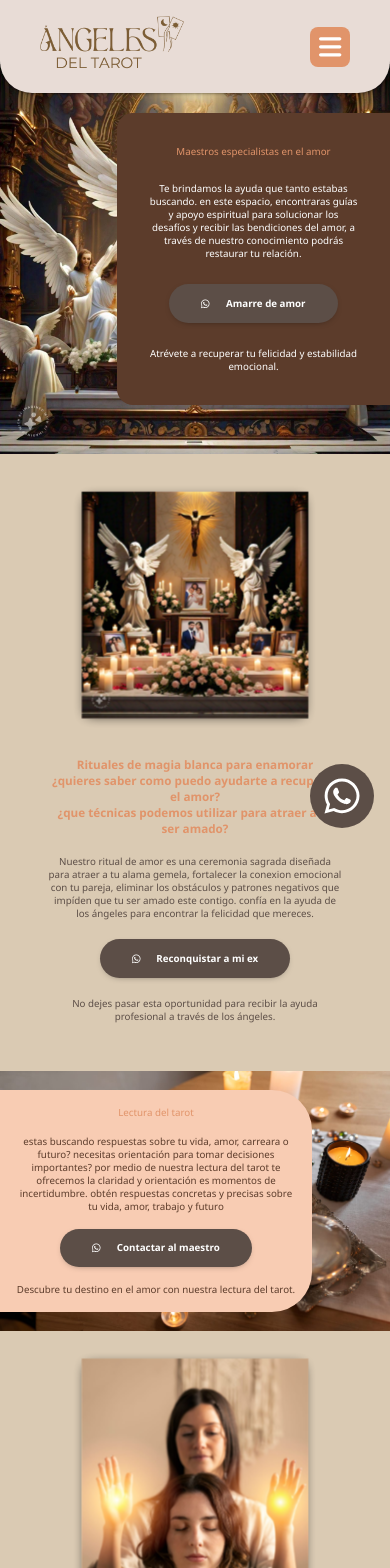
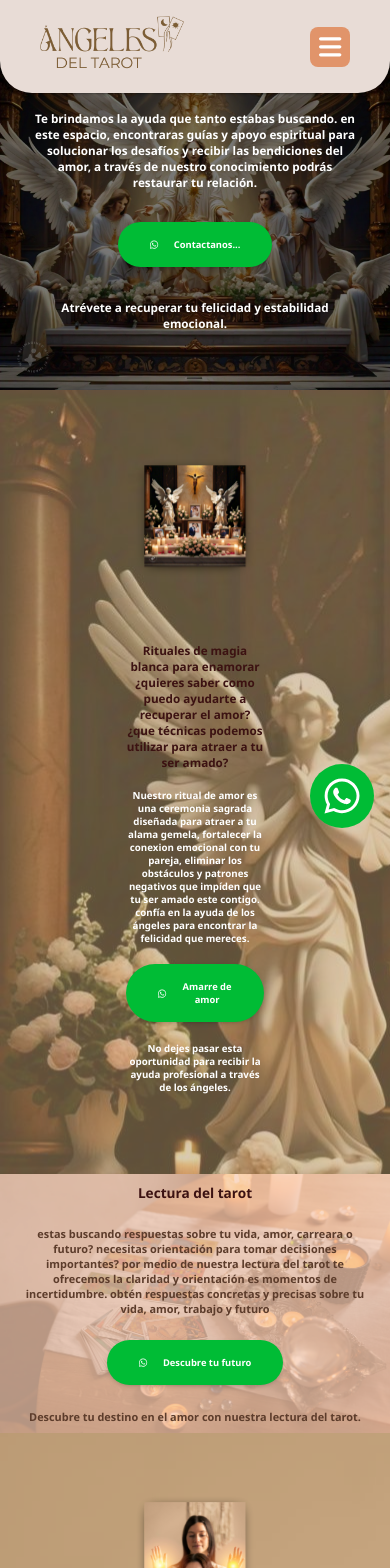
Before and after one commit to IsmaelBM-best/angeles_del_tarot, a Vue app: page / in a window 390 px wide. Shown: the top 1568 px of the page. Built offline with nearby package versions, Linux system fonts and the light colour scheme.

Commit message:
new images, new text size, new animations

```diff
--- a/src/components/Header.vue
+++ b/src/components/Header.vue
@@ -38,7 +38,7 @@ export default {
       <div class="option" @click="redirectToWhatsApp('Artilugios de poder')">Artilugios de poder</div>
       <div class="option" @click="redirectToWhatsApp('Limpias')">Limpias</div>
       <div class="option" @click="redirectToWhatsApp('Lectura del tarot')">Lectura del tarot</div>
-      <div class="option" @click="redirectToWhatsApp('Lectura de angelologia')">Lectura de angelología</div>
+      <div class="option" @click="redirectToWhatsApp('Abre caminos')">Abre caminos</div>
     </div>
   </div>
 </template>
--- a/src/components/Main.vue
+++ b/src/components/Main.vue
@@ -56,22 +56,24 @@ export default {
               <div class="text">Te brindamos la ayuda que tanto estabas buscando. en este espacio, encontraras guías y apoyo espiritual para solucionar los desafíos y recibir las bendiciones del amor, a través de nuestro conocimiento podrás restaurar tu relación.</div>
               <a href="https://wa.me/3015795111" class="button_appointment" target="_blank">
                 <font-awesome-icon :icon="['fab', 'whatsapp']" />
-                Amarre de amor
+                Contactanos...
               </a>
               <div class="text">Atrévete a recuperar tu felicidad y estabilidad emocional.</div>
             </div>
         </div>
 
-        <div class="angels_information">
+        <div class="angels_information image_two">
+            <div class="blur_angels_info">
               <img src="../image/angeles_2.jpeg" alt="">
               <div class="angels_text">
                   <div class="question">Rituales de magia blanca para enamorar <br>¿quieres saber como puedo ayudarte a recuperar el amor?<br>¿que técnicas podemos utilizar para atraer a tu ser amado?</div>
                   <div class="text">Nuestro ritual de amor es una ceremonia sagrada diseñada para atraer a tu alama gemela, fortalecer la conexion emocional con tu pareja, eliminar los obstáculos y patrones negativos que impíden que tu ser amado este contigo. confía en la ayuda de los ángeles para encontrar la felicidad que mereces.</div>
                   <a href="https://wa.me/3015795111" class="button_appointment" target="_blank">
                     <font-awesome-icon :icon="['fab', 'whatsapp']" />
-                  Reconquistar a mi ex
+                    Amarre de amor
                   </a>
                   <div class="text">No dejes pasar esta oportunidad para recibir la ayuda profesional a través de los ángeles.</div>
+              </div>
             </div>
         </div>
 
@@ -85,13 +87,14 @@ export default {
             </div>
               <a href="https://wa.me/3015795111" target="_blank" class="button_appointment">
                 <font-awesome-icon :icon="['fab', 'whatsapp']" />
-                Contactar al maestro
+                Descubre tu futuro
               </a>
               <div class="text">Descubre tu destino en el amor con nuestra lectura del tarot.</div>
           </div>
         </div>
 
-        <div class="angels_information">
+        <div class="angels_information image_four">
+          <div class="blur_angels_info">
             <img src="../image/angeles_4.jpeg" alt="">
             <div class="angels_text">
                 <div class="question">Limpiezas espirituales</div>
@@ -102,9 +105,10 @@ export default {
                 </div>
                 <a href="https://wa.me/3015795111" class="button_appointment" target="_blank">
                   <font-awesome-icon :icon="['fab', 'whatsapp']" />
-                  Agendar limpieza
+                  Abre tu camino
                 </a>
                 <div class="text">No pierdas esta oportunidad de restaurar tu equilibrio y armonía.</div>
+            </div>
           </div>
         </div>
 
@@ -120,7 +124,7 @@ export default {
               </div>
               <a href="https://wa.me/3015795111" class="button_appointment" target="_blank">
                 <font-awesome-icon :icon="['fab', 'whatsapp']" />
-                Volverme rico
+                Obten el exito
               </a>
               <div class="text">
                 No pierdas esta oportunidad de solucionar tus conflictos financieros, actúa ahora y obtén la riqueza.
@@ -128,7 +132,8 @@ export default {
             </div>
         </div>
 
-        <div class="angels_information">
+        <div class="angels_information image_six">
+          <div class="blur_angels_info image_six">
             <div class="angels_text">
                 <div class="question">Artilugios de poder</div>
                 <div class="text">
@@ -139,7 +144,7 @@ export default {
                 </div>
                 <a href="https://wa.me/3015795111" class="button_appointment" target="_blank">
                   <font-awesome-icon :icon="['fab', 'whatsapp']" />
-                  Comprar amuleto
+                  ¡Compralo ahora!
                 </a>
                 <div class="text">
                   Obtén ya amuletos de amor para atraer tu alma gemela, talismanes de prosperidad, cristales de protección y velas mágicas para manifestar tus deseos.
@@ -148,14 +153,15 @@ export default {
             </div>
             <img src="../image/angeles_6.jpeg" alt="">
           </div>
+          </div>
 
           <div class="testimonies_container" id="comunity">
           <img src="/src/image/angeles_7.jpeg" alt="">
           <div class="members_number">
             <div class="title">Mas de 3700 familias restauradas</div>
             <div class="text">
-              somos un grupo de ángeologos con 25 años de experiencia que a través del don y el poder de comunicarnos con Dios y sus arcángeles te ayudamos a solucionar
-              cualquier tipo de problema o situación en el área del amor, salud o prosperidad, TODOS NUESTROS TRABAJOS Y PROCSESOS SON TOTALMENTE GARANTIZADOS
+              Somos un grupo de ángeologos con 25 años de experiencia que a través del don y el poder de comunicarnos con Dios y sus arcángeles te ayudamos a solucionar
+              cualquier tipo de problema o situación en el área del amor, salud o prosperidad, TODOS NUESTROS TRABAJOS Y PROCESOS SON TOTALMENTE GARANTIZADOS
             </div>
           </div>
         </div>
@@ -199,7 +205,7 @@ export default {
                         <div class="option" @click="selectService('Artilugios de poder')">Artilugios de poder</div>
                         <div class="option" @click="selectService('Limpias')">Limpias</div>
                         <div class="option" @click="selectService('Lectura del tarot')">Lectura del tarot</div>
-                        <div class="option" @click="selectService('Lectura de angelologia')">Lectura de angelologia</div>
+                        <div class="option" @click="selectService('Abre caminos')">Abre caminos</div>
                     </div>
                 </div>
 
@@ -241,6 +247,12 @@ export default {
         <div class="footer">
           Todos los derechos reservados Angeles del tarot.
         </div>
+        <div class="footer">
+          *Acceso restringido a menores de 18 años, segun la legislacion vigente*
+        </div>
+        <div class="footer">
+          No se asegura un resultado especifico y estos pueden varias según el caso
+        </div>
       </div>
 </template>
 
--- a/src/sass/main.scss
+++ b/src/sass/main.scss
@@ -12,6 +12,7 @@
   padding: 0;
   box-sizing: border-box;
   font-family: 'Segoe UI', Tahoma, Geneva, Verdana, sans-serif;
+  font-weight: 600;
 }
 
 @mixin flex-center {
@@ -46,7 +47,6 @@
     display: flex;
     width: 100%;
     height: auto;
-    padding-top: 6rem;
     position: relative;
     align-items: center;
     img {
@@ -54,19 +54,19 @@
     }
 
     .text_container {
-      width: 45%;
-      font-size: 1.5vw;
+      width: 100%;
+      height: 100%;
+      font-size: 3vw;
       color: var(--text--color);
       padding: 2rem;
       position: absolute;
-      right: 0;
       text-align: center;
       display: flex;
       flex-direction: column;
       align-items: center;
-      background-color: var(--secondary--button);
+      justify-content: center;
+      background-color: rgba(0, 0, 0, 0.525);
       gap: 2rem;
-      border-radius: 2rem 0 0 2rem;
       .button_appointment {
         text-decoration: none;
       }
@@ -74,9 +74,10 @@
   }
 
   .title {
-    color: var(--text--color);
+    color: #f8ccb3;
     text-align: center;
     width: 100%;
+    font-size: 3.5vw;
   }
   .text {
     color: var(--white);
@@ -120,9 +121,9 @@
   width: auto;
   text-decoration: none;
   padding: 1rem 2rem;
-  background-color: var(--primary--button);
+  background-color: #00bc35;
   color: var(--white);
-  font-size: 1.4vw;
+  font-size: 2.4vw;
   font-weight: 600;
   border-radius: 3rem;
   border: none;
@@ -149,13 +150,15 @@
 
 .angels_information {
   width: 100%;
-  @include flex-center;
-  padding: 5rem;
-  gap: 5rem;
-  background: #b89a6e85;
+  .blur_angels_info {
+    @include flex-center;
+    padding: 5rem;
+    gap: 5rem;
+    background: #b89a6e85;
+  }
 
   img {
-    width: 35%;
+    width: 40%;
     box-shadow: 0px 2px 11px -4px #000;
     transition: 0.3s all;
     animation: heart 2s ease alternate infinite;
@@ -169,19 +172,32 @@
     flex-direction: column;
     text-align: center;
     gap: 1.2rem;
-    width: 40%;
+    width: 60%;
 
     .question {
-      font-size: 2vw;
-      color: var(--text--color);
+      font-size: 3vw;
+      color: #3c1212;
       font-weight: 600;
     }
 
     .text {
-      color: var(--primary--button);
-      font-size: 1.5vw;
+      color: var(--white);
+      font-size: 2.5vw;
     }
   }
+}
+
+
+/* imagenes de fondo segunda propuesta de imagen */
+.image_two {
+  background-image: url(../image/angeles_2.jpeg);
+}
+.image_four {
+  background-image: url(../image/angeles_4.jpeg);
+}
+.image_six {
+  background-image: url(../image/angeles_6.jpeg);
+  background-color: #ffd79ad7;
 }
 
 /* Animacion de texto */
@@ -322,7 +338,7 @@
 
 .whatsapp_contact {
   position: fixed;
-  background: var(--primary--button);
+  background: #00bc35;
   bottom: 1rem;
   right: 1rem;
   width: 4rem;
@@ -343,9 +359,6 @@
     width: 2.5rem;
     height: 2.5rem;
     color: var(--white);
-    &:hover {
-      color: var(--text--color);
-    }
   }
 }
 
@@ -518,27 +531,24 @@ reduce the size of the label and move upwards
   }
   .members_number {
     position: absolute;
-    left: 0;
-    width: 60%;
-    height: auto;
+    width: 100%;
+    height: 100%;
     display: flex;
     flex-direction: column;
     justify-content: center;
-    background-color: var(--third--color);
-    border-radius: 0 2.5rem 2.5rem 0;
+    background-color: #f8ccb3ba;
     padding: 1.5rem;
-    font-size: 1.5vw;
+    font-size: 2.8vw;
     color: var(--primary--button);
     gap: 1.5rem;
     align-items: center;
     .text {
       color: var(--secondary--button);
     }
+    .title {
+      color: #3c1212;
+    }
   }
-}
-
-.section {
-  padding-top: 0 !important;
 }
 
 .tik_tok {
@@ -588,98 +598,10 @@ reduce the size of the label and move upwards
 }
 
 @media (max-width: 900px) {
-  .main_container .main .text_container {
-    width: 70%;
-    height: auto;
-    right: 0;
-    justify-content: center;
-    font-size: 2.5vw;
-    border-radius: 1rem 0 0 1rem;
-    gap: 1.5rem;
-    padding: 2rem;
-  }
-
-  .main_container .info_appointment .text_container {
-    width: 100%;
-    font-size: 3vw;
-  }
-
-  .info_appointment {
-    gap: 2rem;
-    flex-direction: column;
-    padding: 2rem;
-
-  }
-
-  .main_container .info_appointment .button_n_animated {
-    width: 100%;
-  }
-
-  .info_appointment .button_n_animated .text_animated {
-    justify-content: center;
-    width: 100%;
-    font-size: 3vw;
-  }
-
-  .angels_information {
+  .blur_angels_info {
     flex-direction: column;
   }
-
   .contact_footer {
     flex-direction: column;
-    padding: 2rem;
-    .form_information {
-      width: 100%;
-    }
-    img {
-      width: 55%;
-    }
-    h1 {
-      font-size: 3.2vw;
-    }
-  }
-
-  .button_appointment {
-    font-size: 2.5vw;
-    padding: 0.8rem 2rem;
-  }
-
-  .angels_information {
-    padding: 3rem;
-    gap: 3rem;
-  }
-
-  .angels_information img {
-    width: 70%;
-  }
-
-  .angels_information .angels_text {
-    width: 100%;
-    .question {
-      font-size: 3vw;
-    }
-    .text {
-      font-size: 2.5vw;
-    }
-  }
-
-  .testimonies_container .members_number {
-    width: 80%;
-    font-size: 2.5vw;
-    gap: 1rem;
-    padding: 1rem;
-  }
-
-  .main_container .info_appointment {
-    width: 95%;
-    padding: 2rem;
-  }
-
-  .main_container .main {
-    padding-top: 4rem;
-  }
-
-  .testimonios {
-    justify-content: flex-start;
   }
 }
```
Lines whose indentation alone changed are shown as unchanged.
